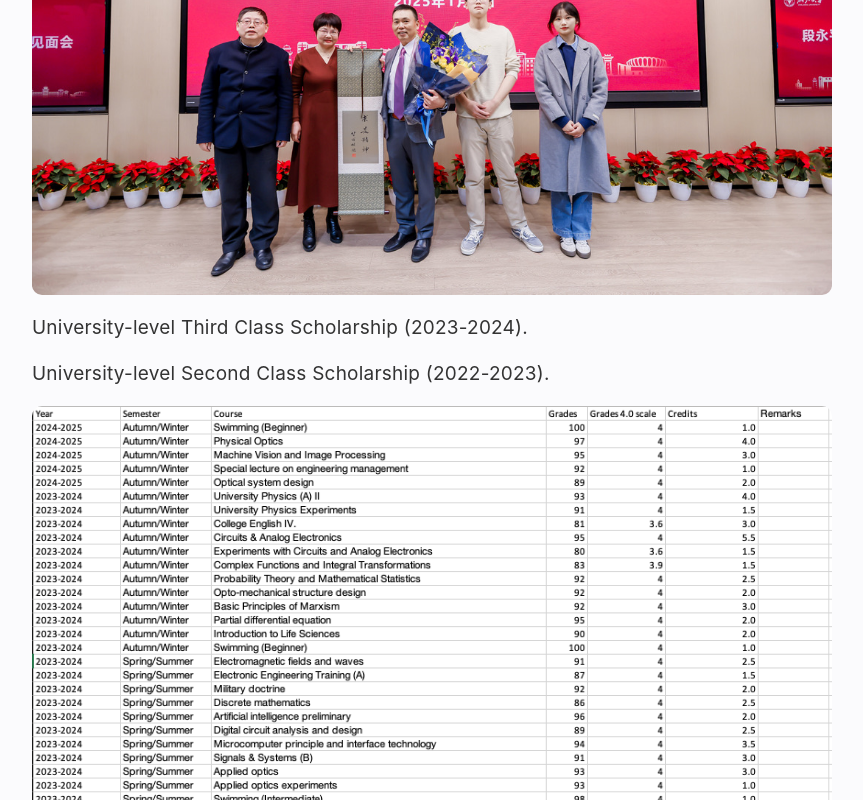
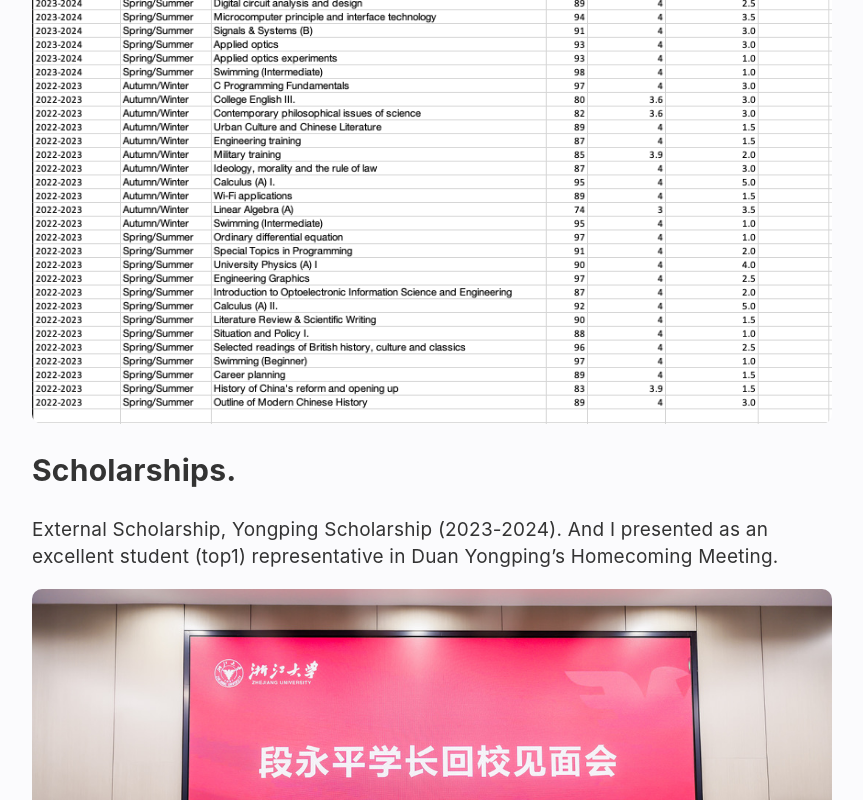
Before and after one commit to YuzeLi-0120/YuzeLi-0120.github.io, a plain HTML site: page 2024/12/21/Academic-Achievements/index.html in a window 1280 px wide. Shown: the part 2000-2800 px from the top of the page, without its empty margins (208-1071 px from the left). Drawn offline with nearby package versions, Linux system fonts and the light colour scheme.

Commit message:
Just Deploy to GitHub Pages

```diff
--- a/2024/12/21/Academic-Achievements/index.html
+++ b/2024/12/21/Academic-Achievements/index.html
@@ -174,13 +174,12 @@
 <p>Here are a few screenshots of my tutorials. They are all liked and starred by a large amount of students. I feel really better for doing this than just finishing a course and leaving nothing to others.</p>
 <p><img src="/images/learning.png" alt="左浮动图片" class="s70"></p>
 
-<h2 id="My-school-report-and-Scholarships"><a href="#My-school-report-and-Scholarships" class="headerlink" title="My school report and Scholarships."></a>My school report and Scholarships.</h2><p><strong>Scholarships:</strong> </p>
-<p>External Scholarship, Yongping Scholarship (2023-2024). And I presented as an excellent student (top1) representative in Duan Yongping’s Homecoming Meeting.</p>
+<h2 id="My-school-report"><a href="#My-school-report" class="headerlink" title="My school report."></a>My school report.</h2><p><img src="/2024/12/21/Academic-Achievements/grades.png"></p>
+<h2 id="Scholarships"><a href="#Scholarships" class="headerlink" title="Scholarships."></a>Scholarships.</h2><p>External Scholarship, Yongping Scholarship (2023-2024). And I presented as an excellent student (top1) representative in Duan Yongping’s Homecoming Meeting.</p>
 <p><img src="/images/me&duan.jpeg" alt="左浮动图片" class="60"></p>
 
 <p>University-level Third Class Scholarship (2023-2024).</p>
 <p>University-level Second Class Scholarship (2022-2023).</p>
-<p><img src="/2024/12/21/Academic-Achievements/grades.png"></p>
 
     </div>
 
```
